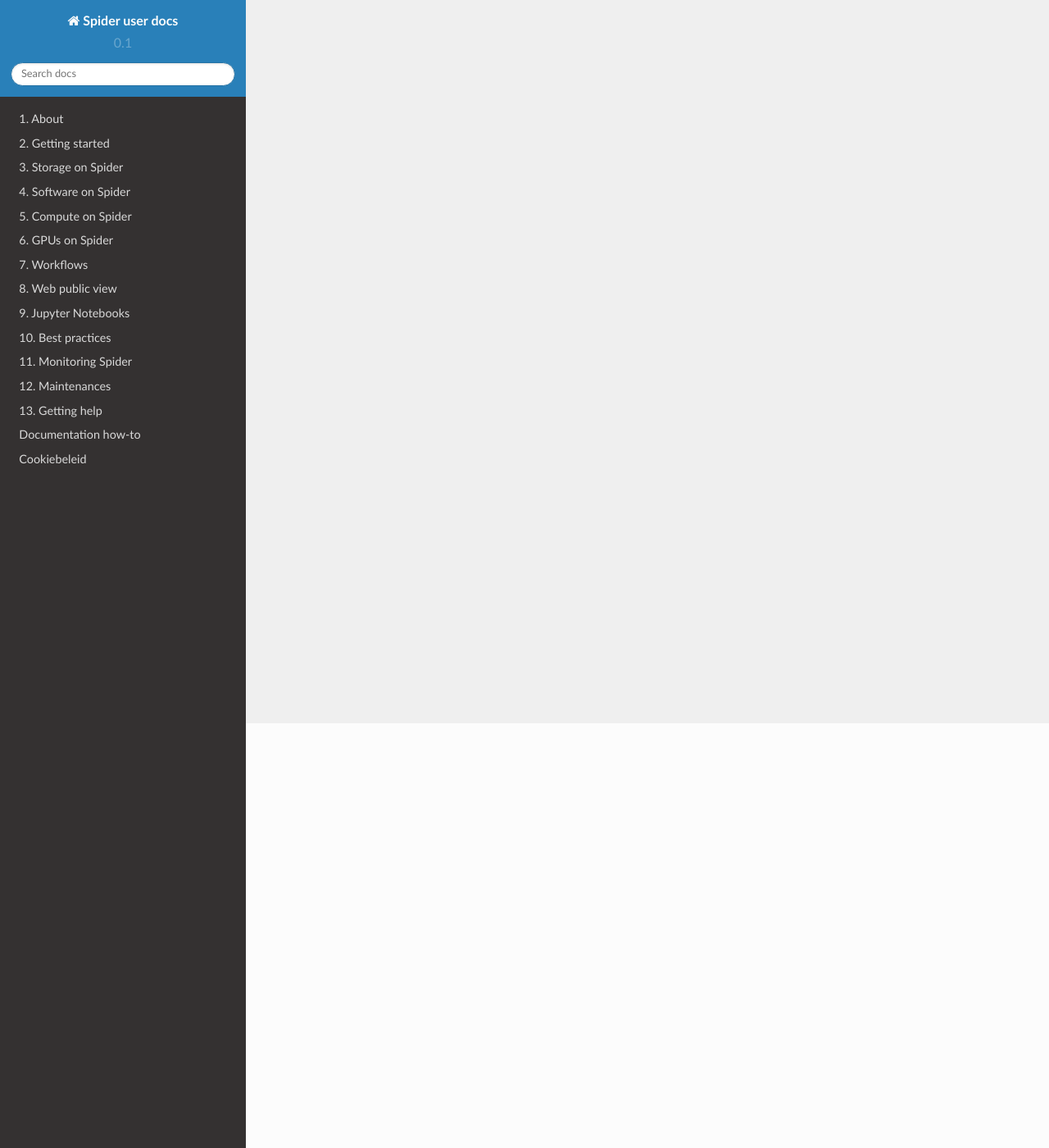
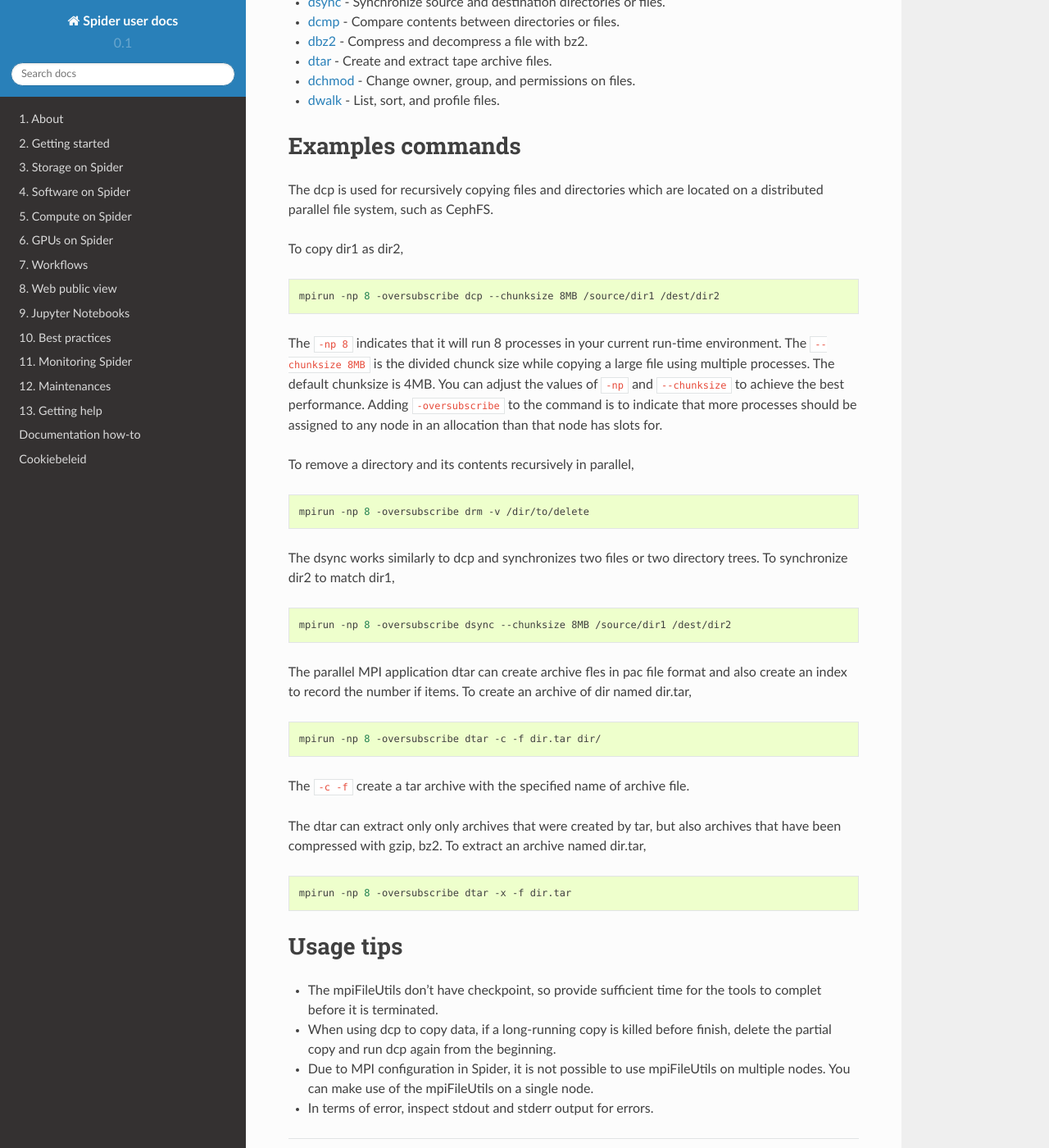
Before and after one commit to sara-nl/spiderdocs, a Sphinx documentation site: the page built from source/Pages/storage/mpifileutils.rst, in a window 1280 px wide and 1400 px high, scrolled down 518 px. Shown: the whole window at 82% size. Built offline with Sphinx 7.4.7 and the Read the Docs theme 2.0.0, drawn with Linux system fonts in a browser that asks for light colours; some of the changed text lies outside the part shown.

Commit message:
Update mpifileutils.rst
First draft before installing mpiFileUtils to default location

```diff
--- a/source/Pages/storage/mpifileutils.rst
+++ b/source/Pages/storage/mpifileutils.rst
@@ -1,5 +1,83 @@
 
 .. _mpifileutils:
 *****************
-MPI file utils
+MPI File Utils
 *****************
+
+The `mpiFileUtils <https://mpifileutils.readthedocs.io/en/v0.11.1/index.html>`_ is a MPI-based tool for manageing datasets using multiple processes. The mpiFileUtils has been proven to copy, delete, and compare data sets with significantly performance improvement compared to traditional single-process tools such as cp and rm.
+
+*****************
+Utilities
+*****************
+
+The mpiFileUtils tools are MPI tools thus must be run with mpirun in a cluster. On Spider, mpirun is installed at `/usr/lib64/openmpi/bin/mpirun`, and mpiFileUtils tools are installed at `/data/mpifileutils/install/bin`.
+
+The most often used mpiFileUtils tools are:
+
+- `dcp <https://mpifileutils.readthedocs.io/en/v0.11.1/dcp.1.html>`_ - Copy files.
+- `drm <https://mpifileutils.readthedocs.io/en/v0.11.1/drm.1.html>`_ - Remove files.
+- `dsync <https://mpifileutils.readthedocs.io/en/v0.11.1/dsync.1.html>`_ - Synchronize source and destination directories or files.
+- `dcmp <https://mpifileutils.readthedocs.io/en/v0.11.1/dcmp.1.html>`_ - Compare contents between directories or files.
+- `dbz2 <https://mpifileutils.readthedocs.io/en/v0.11.1/dbz2.1.html>`_ - Compress and decompress a file with bz2.
+- `dtar <https://mpifileutils.readthedocs.io/en/v0.11.1/dtar.1.html>`_ - Create and extract tape archive files.
+- `dchmod <https://mpifileutils.readthedocs.io/en/v0.11.1/dchmod.1.html>`_ - Change owner, group, and permissions on files.
+- `dwalk <https://mpifileutils.readthedocs.io/en/v0.11.1/dwalk.1.html>`_ - List, sort, and profile files.
+
+
+*****************
+Examples commands
+*****************
+
+The dcp is used for recursively copying files and directories which are located on a distributed parallel file system, such as CephFS.
+
+To copy dir1 as dir2,
+
+.. code-block:: Bash
+
+ mpirun -np 8 -oversubscribe dcp --chunksize 8MB /source/dir1 /dest/dir2
+
+
+The :code:`-np 8` indicates that it will run 8 processes in your current run-time environment. The :code:`--chunksize 8MB` is the divided chunck size while copying a large file using multiple processes. The default chunksize is 4MB. You can adjust the values of :code:`-np` and :code:`--chunksize` to achieve the best performance. Adding :code:`-oversubscribe` to the command is to indicate that more processes should be assigned to any node in an allocation than that node has slots for.
+
+To remove a directory and its contents recursively in parallel,
+
+.. code-block:: Bash
+
+ mpirun -np 8 -oversubscribe drm -v /dir/to/delete
+
+
+
+The dsync works similarly to dcp and synchronizes two files or two directory trees.
+To synchronize dir2 to match dir1,
+
+.. code-block:: Bash
+
+ mpirun -np 8 -oversubscribe dsync --chunksize 8MB /source/dir1 /dest/dir2
+
+The parallel MPI application dtar can create archive fles in pac file format and also create an index to record the number if items.
+To create an archive of dir named dir.tar,
+
+.. code-block:: Bash
+
+ mpirun -np 8 -oversubscribe dtar -c -f dir.tar dir/
+
+The :code:`-c -f` create a tar archive with the specified name of archive file.
+
+The dtar can extract only only archives that were created by tar, but also archives that have been compressed with gzip, bz2.
+To extract an archive named dir.tar,
+
+.. code-block:: Bash
+
+ mpirun -np 8 -oversubscribe dtar -x -f dir.tar
+
+
+
+
+*****************
+Usage tips
+*****************
+
+- The mpiFileUtils don't have checkpoint, so provide sufficient time for the tools to complet before it is terminated.
+- When using dcp to copy data, if a long-running copy is killed before finish, delete the partial copy and run dcp again from the beginning.
+- Due to MPI configuration in Spider, it is not possible to use mpiFileUtils on multiple nodes. You can make use of the mpiFileUtils on a single node.
+- In terms of error, inspect stdout and stderr output for errors.
```
